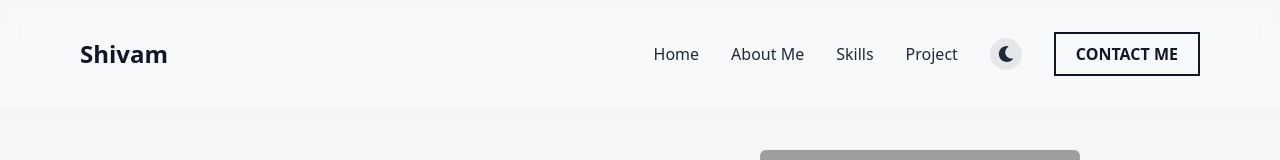
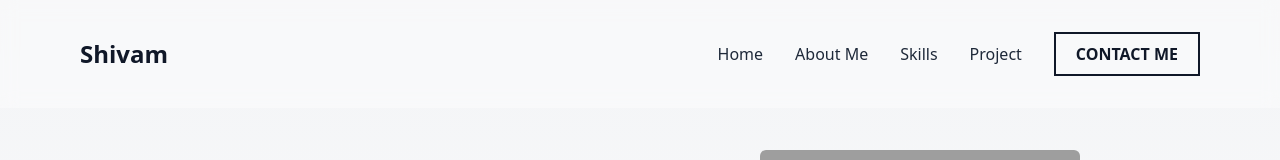
Before and after one commit to shivamp7428/Shivam-Patel, a React (Vite) app: page / in a window 1280 px wide. Shown: the top 160 px of the page. Built offline with nearby package versions, Linux system fonts and the light colour scheme; grey boxes are pictures that could not be loaded.

Commit message:
Update components

```diff
--- a/src/Component/Header.jsx
+++ b/src/Component/Header.jsx
@@ -1,8 +1,7 @@
-import React, { useState, useEffect, useContext } from 'react';
+import React, { useState, useEffect } from 'react';
 import { FaBars, FaTimes } from 'react-icons/fa';
-import { ThemeContext } from '../context/ThemeContext.jsx';
 import { motion, AnimatePresence } from 'framer-motion';
-import ThemeToggle from './ThemeToggle.jsx';
+
 
 const navItems = [
   { name: 'Home', href: '/' },
@@ -14,7 +13,7 @@ const navItems = [
 const GlassNavbar = () => {
   const [isScrolled, setIsScrolled] = useState(false);
   const [isMobileMenuOpen, setIsMobileMenuOpen] = useState(false);
-  const { theme } = useContext(ThemeContext);
+
 
   useEffect(() => {
     const handleScroll = () => setIsScrolled(window.scrollY > 50);
@@ -57,13 +56,12 @@ const GlassNavbar = () => {
           </motion.a>
         ))}
 
-        <ThemeToggle />
+
         <a href="tel:+918871736638" className={buttonClass}>CONTACT ME</a>
       </nav>
 
       {/* Mobile Menu Button */}
       <div className="md:hidden flex items-center">
-        <ThemeToggle />
         <button onClick={() => setIsMobileMenuOpen(!isMobileMenuOpen)} className="ml-4 text-gray-900 dark:text-gray-200">
           {isMobileMenuOpen ? <FaTimes size={24} /> : <FaBars size={24} />}
         </button>
--- a/src/Component/ThemeToggle.jsx
+++ /dev/null
@@ -1,18 +0,0 @@
-import React, { useContext } from "react";
-import { ThemeContext } from "../context/ThemeContext";
-import { FaSun, FaMoon } from "react-icons/fa";
-
-const ThemeToggle = () => {
-  const { theme, toggleTheme } = useContext(ThemeContext);
-
-  return (
-    <button
-      onClick={toggleTheme}
-      className="p-2 rounded-full bg-gray-200 dark:bg-gray-800 text-gray-800 dark:text-gray-200 transition-colors duration-300"
-    >
-      {theme === "light" ? <FaMoon /> : <FaSun />}
-    </button>
-  );
-};
-
-export default ThemeToggle;
--- a/src/Context/ThemeContext.jsx
+++ /dev/null
@@ -1,33 +0,0 @@
-import { createContext, useState, useEffect } from "react";
-
-export const ThemeContext = createContext();
-
-export const ThemeProvider = ({ children }) => {
-  const [theme, setTheme] = useState("light");
-
-  // Load theme from localStorage
-  useEffect(() => {
-    const savedTheme = localStorage.getItem("theme");
-    if (savedTheme) setTheme(savedTheme);
-  }, []);
-
-  // Update localStorage and HTML class
-  useEffect(() => {
-    localStorage.setItem("theme", theme);
-    if (theme === "dark") {
-      document.documentElement.classList.add("dark");
-    } else {
-      document.documentElement.classList.remove("dark");
-    }
-  }, [theme]);
-
-  const toggleTheme = () => {
-    setTheme((prev) => (prev === "light" ? "dark" : "light"));
-  };
-
-  return (
-    <ThemeContext.Provider value={{ theme, toggleTheme }}>
-      {children}
-    </ThemeContext.Provider>
-  );
-};
--- a/src/main.jsx
+++ b/src/main.jsx
@@ -2,15 +2,12 @@ import React from "react";
 import ReactDOM from "react-dom/client";
 import App from "./App";
 import "./index.css";
-import { ThemeProvider } from "./context/ThemeContext";
 import { BrowserRouter } from "react-router-dom";
 
 ReactDOM.createRoot(document.getElementById("root")).render(
   <React.StrictMode>
     <BrowserRouter>
-      <ThemeProvider>
         <App />
-      </ThemeProvider>
     </BrowserRouter>
   </React.StrictMode>
 );
```
